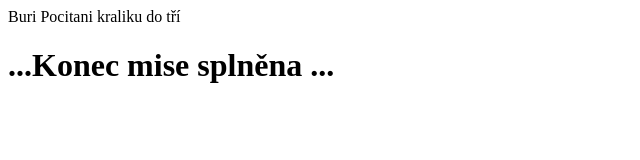
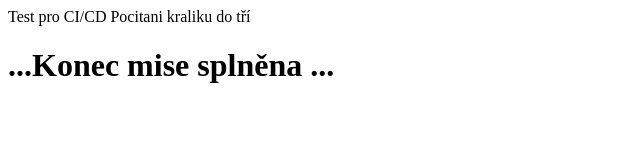
Before and after one commit to jiribur/MiniKralici, a plain HTML site: page index.html in a window 1280 px wide. Shown: the whole page, without its empty margins (0-640 px from the left). Drawn offline with Linux system fonts and the light colour scheme.

Commit message:
Update index.html

```diff
--- a/index.html
+++ b/index.html
@@ -1,6 +1,6 @@
 <html>
 <body:
-  <h1>Buri Pocitani kraliku do tří</h1>
+  <h1>Test pro CI/CD Pocitani kraliku do tří</h1>
   <script>
     for(var i=1; i<=3; i++) {
       alert("Kralik cislo "+i+" je osvobozen.")
```
